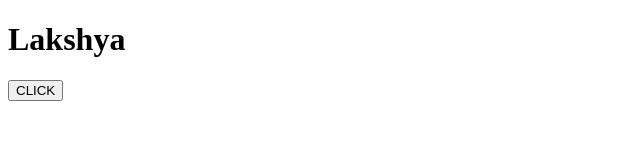
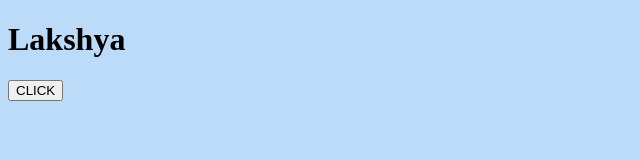
Before and after one commit to lakshyakhichar/notesApp, a plain HTML site: page index.html in a window 1280 px wide. Shown: the whole page, without its empty margins (0-640 px from the left). Drawn offline with Linux system fonts and the light colour scheme.

Commit message:
changing bg color of home page

```diff
--- a/public/style/style.css
+++ b/public/style/style.css
@@ -1,3 +1,7 @@
 h1{
      color:black;
 }
+
+body{
+     background: rgb(187, 219, 248);
+}
```
